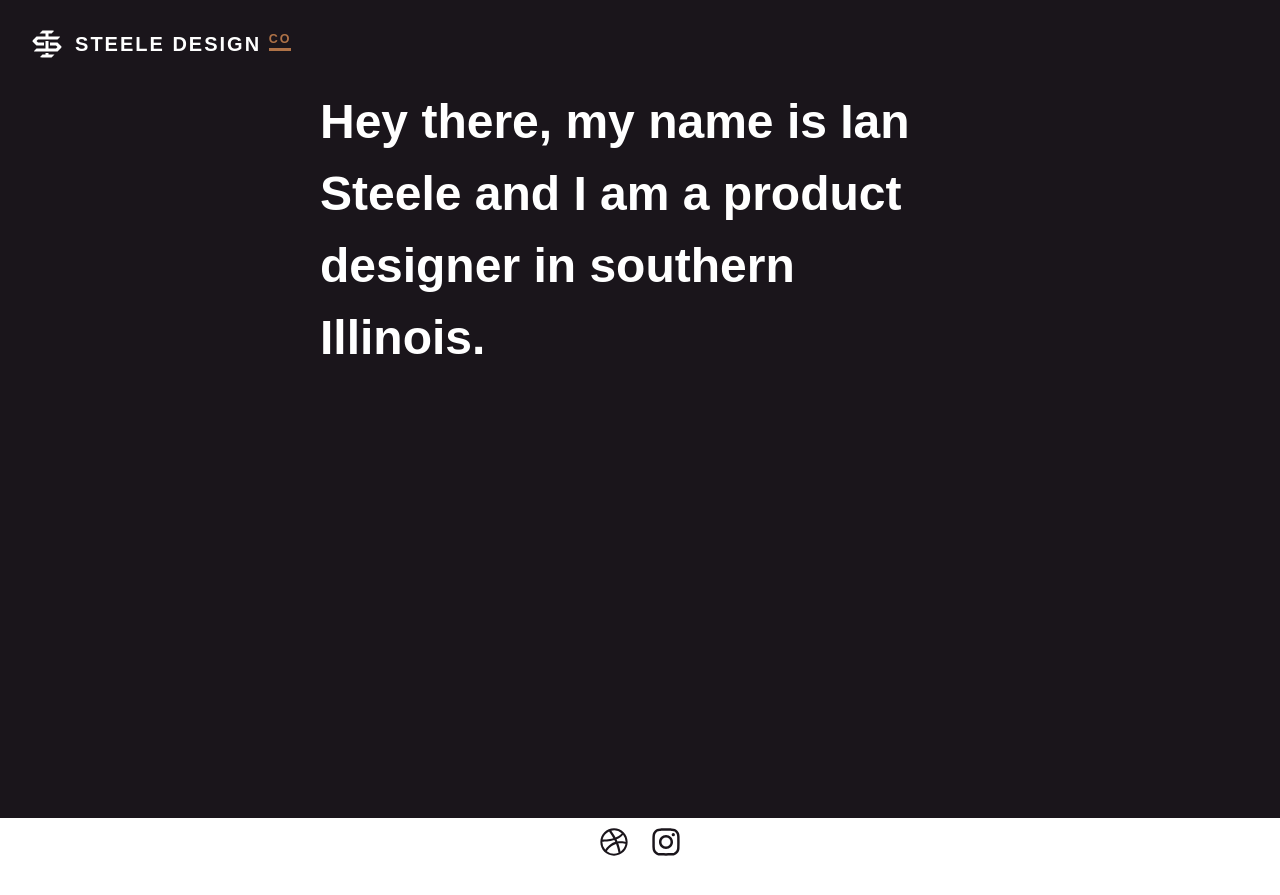
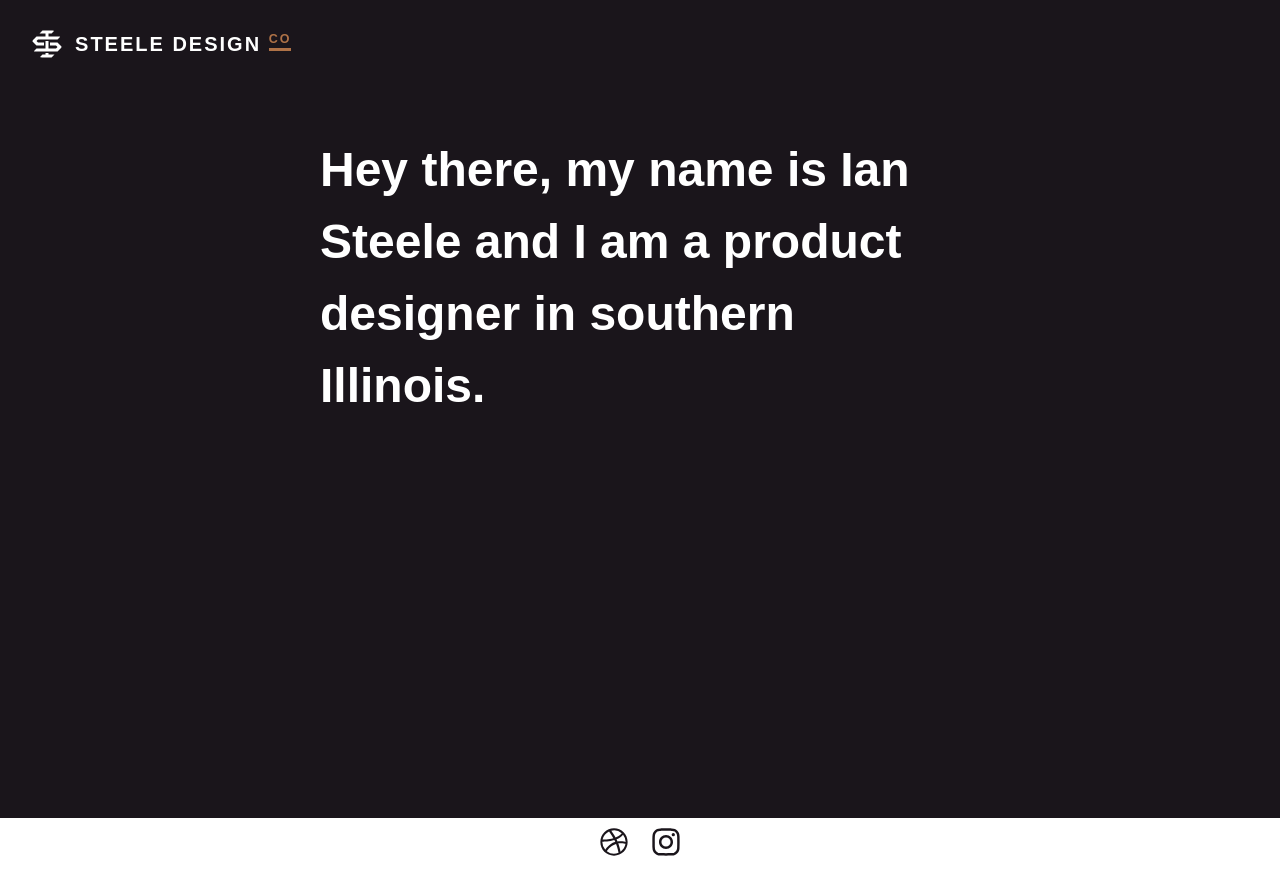
Before and after one commit to iansteele/iansteele, a Jekyll site: the page built from _pages/about.html, in a window 1280 px wide. Shown: the top 895 px of the page. Built offline with Jekyll 4.4.1, drawn with Linux system fonts in a browser that asks for light colours; some web fonts are replaced.

Commit message:
change hero size

```diff
--- a/_sass/_content.scss
+++ b/_sass/_content.scss
@@ -5,7 +5,7 @@
 .hero {
 	display: flex;
 	flex-direction: column;
-	margin-bottom: 1rem;
+	margin-bottom: 2rem;
 	position: relative;
 	text-align: center;
 
@@ -26,7 +26,6 @@
 		display: inline-block;
 		height: 0;
 		margin: 0 auto;
-		margin-bottom: 2rem;
 		width: 0;
 	}
 }
--- a/_sass/_typography.scss
+++ b/_sass/_typography.scss
@@ -19,16 +19,6 @@ p {
 }
 
 .headline {
-	background-size: 200px;
-	background-repeat: no-repeat;
-	background-position: center;
-	font-size: 1.25rem;
-
-
-
-}
-
-.headline {
 	color: $white;
 	display: flex;
 	flex-direction: column;
@@ -41,6 +31,7 @@ p {
 	max-width: 90%;
 	margin: 0 auto;
 	min-height: 240px;
+	padding: $spacing--xl 0;
 }
 
 .label {
```
